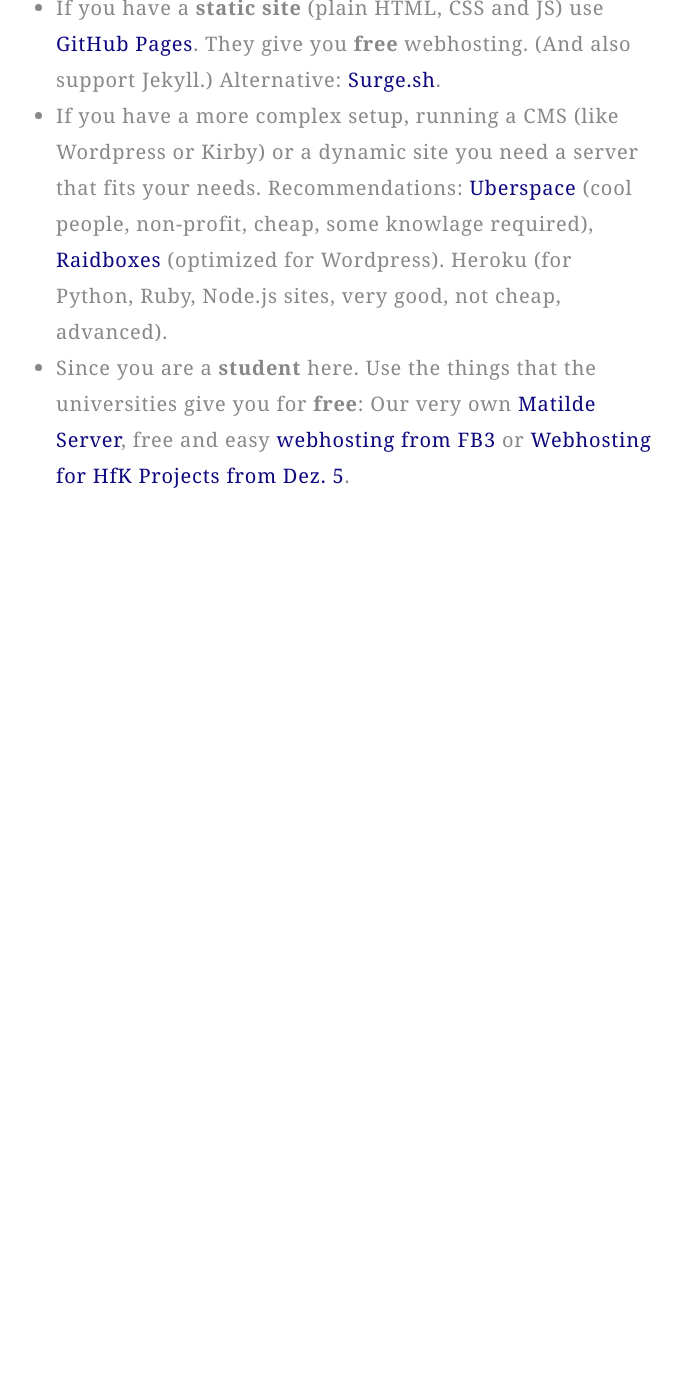
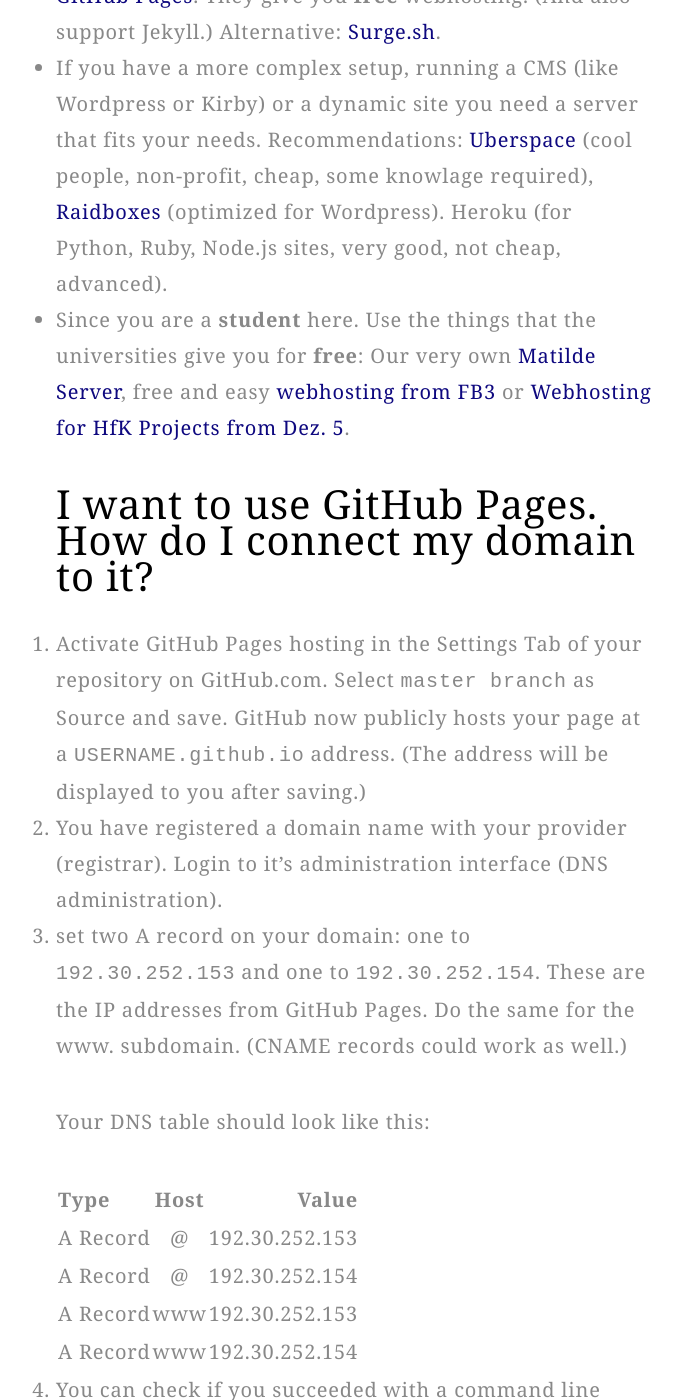
Before and after one commit to jelko/jelko.github.io, a Jekyll site: the page built from _posts/2018-04-03-coding-for-the-web.md, in a window 1280 px wide and 1400 px high, scrolled down 2342 px. Shown: the whole window, without its empty margins (284-965 px from the left). Built offline with Jekyll 4.4.1, drawn with Linux system fonts in a browser that asks for light colours; some web fonts are replaced; before the commit the page ends 2956 px from its top, so only the background shows below that; some of the changed text lies outside the part shown.

Commit message:
update workshop

```diff
--- a/_posts/2018-04-03-coding-for-the-web.md
+++ b/_posts/2018-04-03-coding-for-the-web.md
@@ -1,35 +1,30 @@
 ---
 title: coding for the web
-permalink: workshop
 ---
 
 # introduction to the web, coding, design and otherwise
 *2018-04-03+04 workshop at HfK Bremen*
 
-[Slack Channel #codingfortheweb](https://digitalmedia-bremen.slack.com/messages/C9ZLAABS6) and
-[GitHub Team](https://github.com/orgs/digitalmediabremen/teams/codingfortheweb)
+* [Slack Channel #codingfortheweb](https://digitalmedia-bremen.slack.com/messages/C9ZLAABS6)
+* [GitHub Team](https://github.com/orgs/digitalmediabremen/teams/codingfortheweb)
+* [Live developed site (during the workshop)](http://jelkoarnds.com/workshop-live-site/) (now on GitHub, available until 2018-06)
+* Project template for a [basic web project](https://github.com/digitalmediabremen/basic-web-project)
 
-[Live developed site](http://10.10.51.63:8000/) (on Jelkos PC, in HfK Network only)
-
-## things we'll learn
+# things we have learned (or at least started to get into)
 * HTML (Docs [EN](https://developer.mozilla.org/en-US/docs/Web/HTML)/[DE](https://developer.mozilla.org/de/docs/Web/HTML), [Cheat Sheet](https://cdn.rawgit.com/hostinger/banners/53bd21f8/tutorials/pdf/The-Complete-HTML-Cheat-Sheet-(Black-and-White)-Print-Version.pdf))
 * CSS (Docs [EN](https://developer.mozilla.org/en-US/docs/Web/CSS)/[DE](https://developer.mozilla.org/de/docs/Web/CSS), [Cheat Sheet](http://www.keutenvanloon.nl/downloads/css-cheat-sheet-v1.pdf?phpMyAdmin=a39b0cbadb8a8c8a5915a3836debe9fb))
 * Markdown ([Intro from GitHub](https://guides.github.com/features/mastering-markdown/))
 * Git ([Cheat Sheet form GitHub](https://services.github.com/on-demand/downloads/github-git-cheat-sheet.pdf))
-* ~~Jekyll ([Docs](https://jekyllrb.com/docs/), [Sheet Sheet](https://gist.github.com/smutnyleszek/9803727) [for Liquid](https://www.shopify.com/partners/shopify-cheat-sheet) templating language)~
+* ~~Jekyll ([Docs](https://jekyllrb.com/docs/), [Sheet Sheet](https://gist.github.com/smutnyleszek/9803727) [for Liquid](https://www.shopify.com/partners/shopify-cheat-sheet) templating language)~~
 
-## tools that are helpful
+# tools that are helpful
 * Browser: Google Chrome (or Chromium, open-source version)
 * Editor: [Sublime Text](https://www.sublimetext.com)
-* GitHub ([Education Pack](https://education.github.com/discount_requests/new) available)
+* GitHub (with [Github Desktop Software](http://desktop.github.com) and [Education Pack](https://education.github.com/discount_requests/new) available)
 * Paper for Sketching / Dot-Grid Paper (e.g. Leuchtturm1917)
 * Design Software like Sketch (Mac only), Illustrator, Photoshop or XD (not covered in the workshop).
 
-# help
-
-- [A basic project template](https://github.com/digitalmediabremen/basic-web-project)
-
-# notes
+to get started: [A basic project template](https://github.com/digitalmediabremen/basic-web-project)
 
 # Get your name on the internet. A domain.
 * Figure out a name and check if it is available. (If you feel funky: Consider a new-style TLD like .studio, .party or .digital, apart from .com, .org, .de, .eu.)
@@ -47,12 +42,71 @@
 * If you have a more complex setup, running a CMS (like Wordpress or Kirby) or a dynamic site you need a server that fits your needs. Recommendations: [Uberspace](https://uberspace.de/) (cool people, non-profit, cheap, some knowlage required), [Raidboxes](https://raidboxes.de/) (optimized for Wordpress). Heroku (for Python, Ruby, Node.js sites, very good, not cheap, advanced).
 * Since you are a **student** here. Use the things that the universities give you for **free**: Our very own [Matilde Server](http://matilde.hfk-bremen.de/), free and easy [webhosting from FB3](http://www.informatik.uni-bremen.de/t/homepage-new) or [Webhosting for HfK Projects from Dez. 5](http://www.hfk-bremen.de/en/node/821).
 
-<!--
-# cheat sheet
+# I want to use GitHub Pages. How do I connect my domain to it?
+1. Activate GitHub Pages hosting in the Settings Tab of your repository on GitHub.com. Select `master branch` as Source and save. GitHub now publicly hosts your page at a `USERNAME.github.io` address. (The address will be displayed to you after saving.)
+2. You have registered a domain name with your provider (registrar). Login to it's administration interface (DNS administration).
+3. set two A record on your domain: one to `192.30.252.153` and one to `192.30.252.154`. These are the IP addresses from GitHub Pages. Do the same for the www. subdomain. (CNAME records could work as well.)
 
-## Terminal (Linux and Mac)
+   Your DNS table should look like this:
 
-`cd` change directory. e.g `cd Projects/my-first-website`
-`ls` list directory
-`open ...` open file or folder (Mac only)
-`jekyll serve` Host and preview Jekyll site locally-->
+   | Type        | Host    | Value  |
+   | ----------- |:-------:| ------:|
+   | A Record    | @       | 192.30.252.153 |
+   | A Record    | @       | 192.30.252.154 |
+   | A Record    | www     | 192.30.252.153 |
+   | A Record    | www     | 192.30.252.154 |
+
+4. You can check if you succeeded with a command line program like `dig` or a [web tool](https://mxtoolbox.com/DNSLookup.aspx). (It might take a while for the correct records to show up. That is normal.)
+5. At last (**don't forget this**) [tell GitHub about your domain name](https://help.github.com/articles/using-a-custom-domain-with-github-pages/). Type it into the field `Custom domain` (category GitHub Pages) in the Settings tab of your repository on GitHub.com. (This will add `CNAME` file to your repository.)
+6. Note: To serve your static web page correctly you need an empty file named [`.nojekyll`](https://blog.github.com/2009-12-29-bypassing-jekyll-on-github-pages/) at the root of your repository.
+7. *You can extend this with other Records. For example MX for email. Consult your email hosting provider for this. Email and web hosting are not the same. ;)*
+
+<br/>
+Keep on coding! And have fun. 🚀 💻 🌎
+
+# shared during the workshop
+
+## websites for inspiration
+* [carolinklapp.ochdoch.de/](https://www.grillitype.com/)
+* [wonderlandindustry.com/](https://www.grillitype.com/)
+* [www.kikk.be/2017/](https://www.grillitype.com/)
+* [tiedyemaniac.com/](https://www.grillitype.com/)
+* [studiodumbar.com/](https://www.grillitype.com/)
+* [www.bojanapetkovic.com/](https://www.grillitype.com/)
+* [vspicer.com/](https://www.grillitype.com/)
+* [twopacks.de/](https://www.grillitype.com/)
+* [www.mohaumodisakengstudio.com/to-move-mountains/](https://wwwtype.com/)
+* [cargocollective.com/manuelfernandez/](https://www.grillitype.com/)
+* [i5u.cloaque.org/](https://www.grillitype.com/)
+* [kunstverein-leipzig.de/](https://www.grillitype.com/)
+* [www.mmahboubifar.com/](https://www.grillitype.com/)
+* [www.mohaumodisakengstudio.com/](https://www.grillitype.com/)
+* [thepressgroup.de/](https://www.grillitype.com/)
+* [www.e-flux.com/](https://www.grillitype.com/)
+* [www.field.io/](https://www.grillitype.com/)
+* [everynoise.com/engenremap.html](https://www.grillitype.com/)
+* [maxkaplun.com/](https://www.grillitype.com/)
+* [simon.works/projects](https://www.grillitype.com/)
+* [sany.dk/](https://www.grillitype.com/)
+
+## typography / webfonts
+- [www.grillitype.com/](https://www.grillitype.com/)
+- [www.colophon-foundry.org/typefaces/](https://www.grillitype.com/)
+- [philsfonts.com/index.php/free_fonts](https://www.grillitype.com/)
+- [carrois.com/](https://www.grillitype.com/)
+- [www.exljbris.com/](https://www.grillitype.com/)
+- [www.typewolf.com/site-of-the-day/fonts/avenir](https://www.grillityp
+- [www.rosettatype.com/](https://www.grillitype.com/)
+- [www.milieugrotesque.com/](https://www.grillitype.com/)
+- [www.losttype.com/browse/](https://www.grillitype.com/)
+- [camelot-typefaces.com/](https://www.grillitype.com/)
+- [gidole.github.io/](https://www.grillitype.com/)
+- [www.fontshop.com/people/fontshop-team/fontlists/free-fonts](https://wwwtype.com/)
+- [www.fontsquirrel.com/](https://www.grillitype.com/)
+- [fonts.google.com/](https://www.grillitype.com/)
+- [www.myfonts.com/](https://www.grillitype.com/)
+- [typekit.com/](https://www.grillitype.com/) (comes with Adobe Creative Cloud)
+
+## tools
+* [htmlcolorcodes.com/](https://www.grillitype.com/)
+* [www.fontsquirrel.com/tools/webfont-generator](https://www.grillitype.com/)
```
